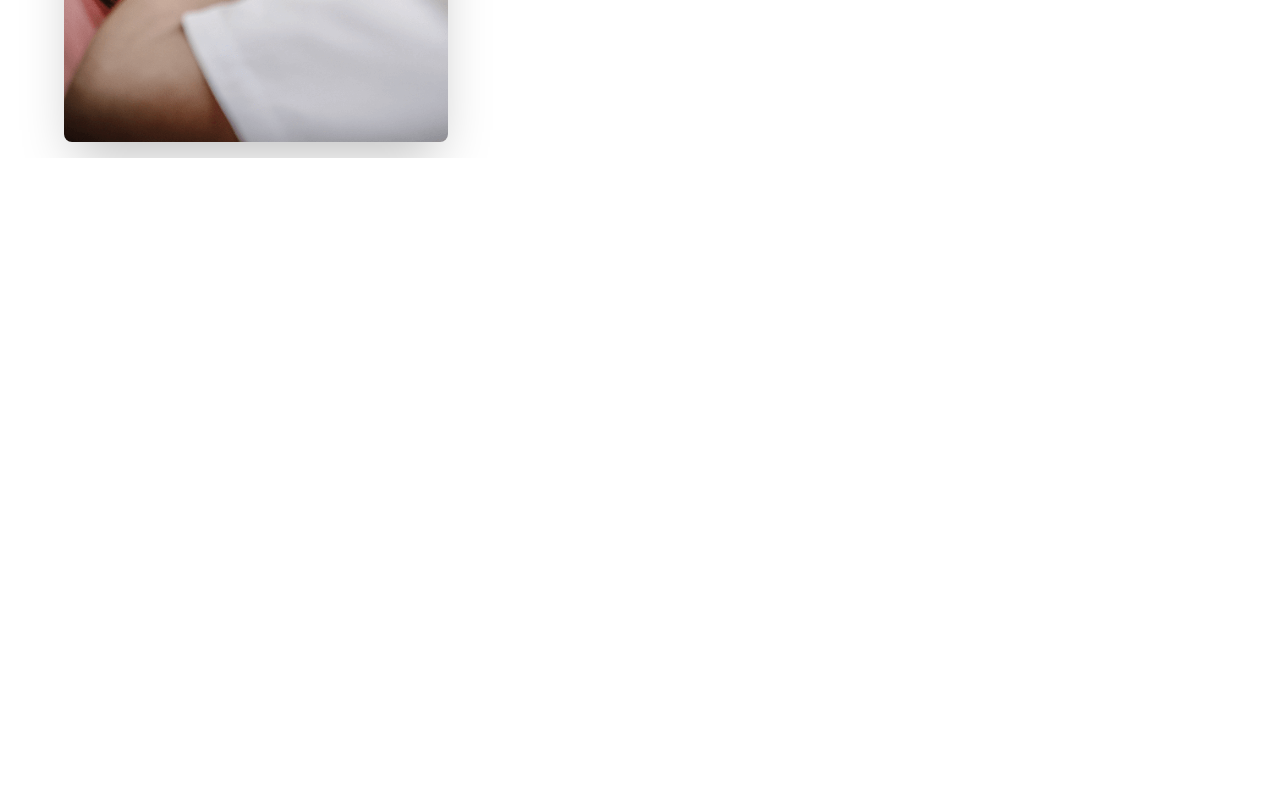
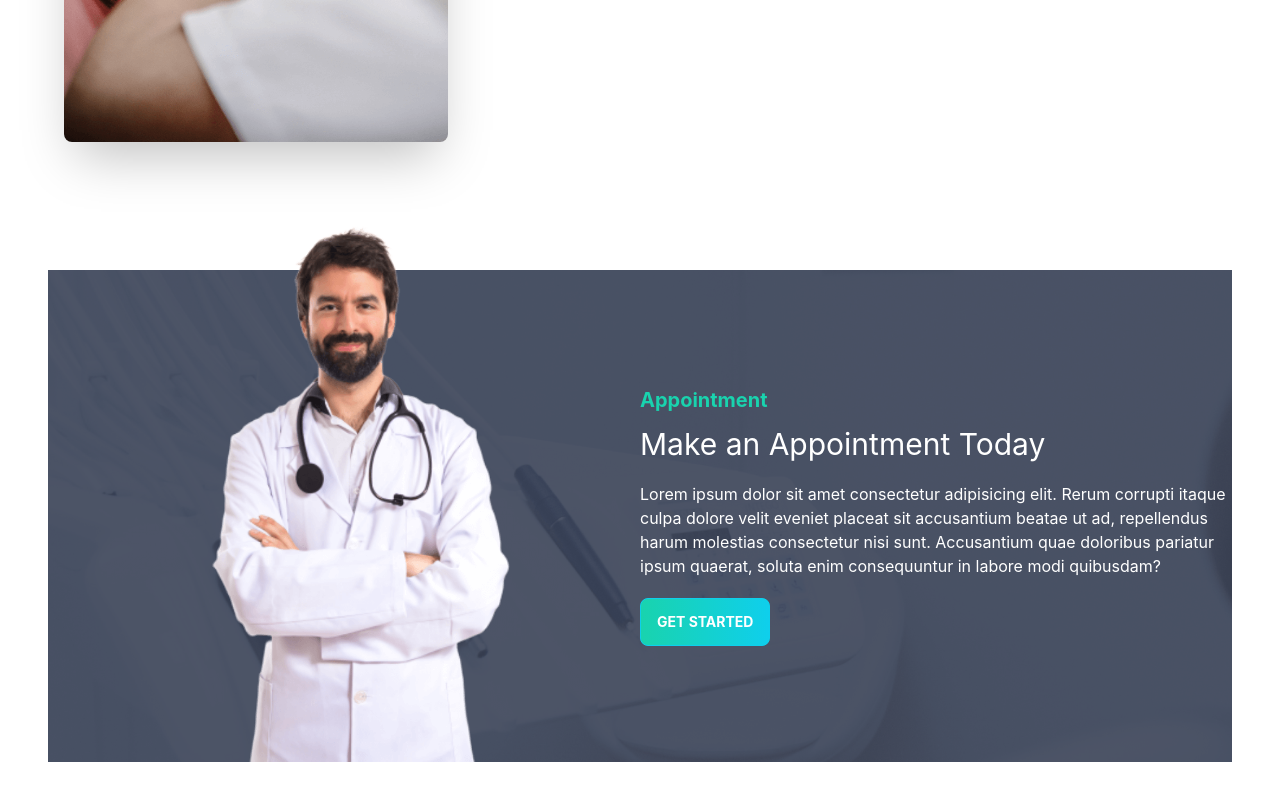
Before and after one commit to rakibul-wdp/doctors-portal, a React (Create React App) app: page / in a window 1280 px wide. Shown: the part 1607-2407 px from the top of the page. Before the commit the page ends 1765 px from the top, so only its background shows below. Built offline with nearby package versions, Linux system fonts and the light colour scheme.

Commit message:
add make appointment section

```diff
--- a/src/Pages/Home/Banner.js
+++ b/src/Pages/Home/Banner.js
@@ -1,6 +1,7 @@
 import React from 'react';
 import chair from '../../assets/images/chair.png';
 import background from '../../assets/images/bg.png';
+import PrimaryButton from '../Shared/PrimaryButton';
 
 const Banner = () => {
   return (
@@ -13,9 +14,7 @@ const Banner = () => {
             Provident cupiditate voluptatem et in. Quaerat fugiat ut assumenda excepturi exercitationem quasi. In
             deleniti eaque aut repudiandae et a id nisi.
           </p>
-          <button className='btn btn-primary uppercase text-white font-bold bg-gradient-to-r from-secondary to-primary'>
-            Get Started
-          </button>
+          <PrimaryButton>Get Started</PrimaryButton>
         </div>
       </div>
     </div>
--- a/src/Pages/Home/Care.js
+++ b/src/Pages/Home/Care.js
@@ -3,7 +3,7 @@ import treatment from '../../assets/images/treatment.png';
 
 const Care = () => {
   return (
-    <div className='hero min-h-[50vh]'>
+    <div className='hero min-h-[50vh] mb-28'>
       <div className='hero-content flex-col lg:flex-row'>
         <img src={treatment} className='max-w-sm rounded-lg shadow-2xl' alt='' />
         <div className='ml-10'>
--- a/src/Pages/Home/Home.js
+++ b/src/Pages/Home/Home.js
@@ -2,6 +2,7 @@ import React from 'react';
 import Banner from './Banner';
 import Care from './Care';
 import Info from './Info';
+import MakeAppointment from './MakeAppointment';
 import Services from './Services';
 
 const Home = () => {
@@ -11,6 +12,7 @@ const Home = () => {
       <Info />
       <Services />
       <Care />
+      <MakeAppointment />
     </div>
   );
 };
--- /dev/null
+++ b/src/Pages/Home/MakeAppointment.js
@@ -0,0 +1,26 @@
+import React from 'react';
+import doctor from '../../assets/images/doctor.png';
+import appointment from '../../assets/images/appointment.png';
+import PrimaryButton from '../Shared/PrimaryButton';
+
+const MakeAppointment = () => {
+  return (
+    <section style={{ background: `url(${appointment})` }} className='flex justify-center items-center mb-28'>
+      <div className='flex-1 hidden lg:block'>
+        <img className='mt-[-100px]' src={doctor} alt='' />
+      </div>
+      <div className='flex-1 sm:p-20 lg:p-0'>
+        <h3 className='text-xl text-secondary mb-3 font-bold'>Appointment</h3>
+        <h2 className='text-3xl text-white'>Make an Appointment Today</h2>
+        <p className='text-white my-5'>
+          Lorem ipsum dolor sit amet consectetur adipisicing elit. Rerum corrupti itaque culpa dolore velit eveniet
+          placeat sit accusantium beatae ut ad, repellendus harum molestias consectetur nisi sunt. Accusantium quae
+          doloribus pariatur ipsum quaerat, soluta enim consequuntur in labore modi quibusdam?
+        </p>
+        <PrimaryButton>Get Started</PrimaryButton>
+      </div>
+    </section>
+  );
+};
+
+export default MakeAppointment;
--- /dev/null
+++ b/src/Pages/Shared/PrimaryButton.js
@@ -0,0 +1,11 @@
+import React from 'react';
+
+const PrimaryButton = ({ children }) => {
+  return (
+    <button className='btn btn-primary uppercase text-white font-bold bg-gradient-to-r from-secondary to-primary'>
+      {children}
+    </button>
+  );
+};
+
+export default PrimaryButton;
```
